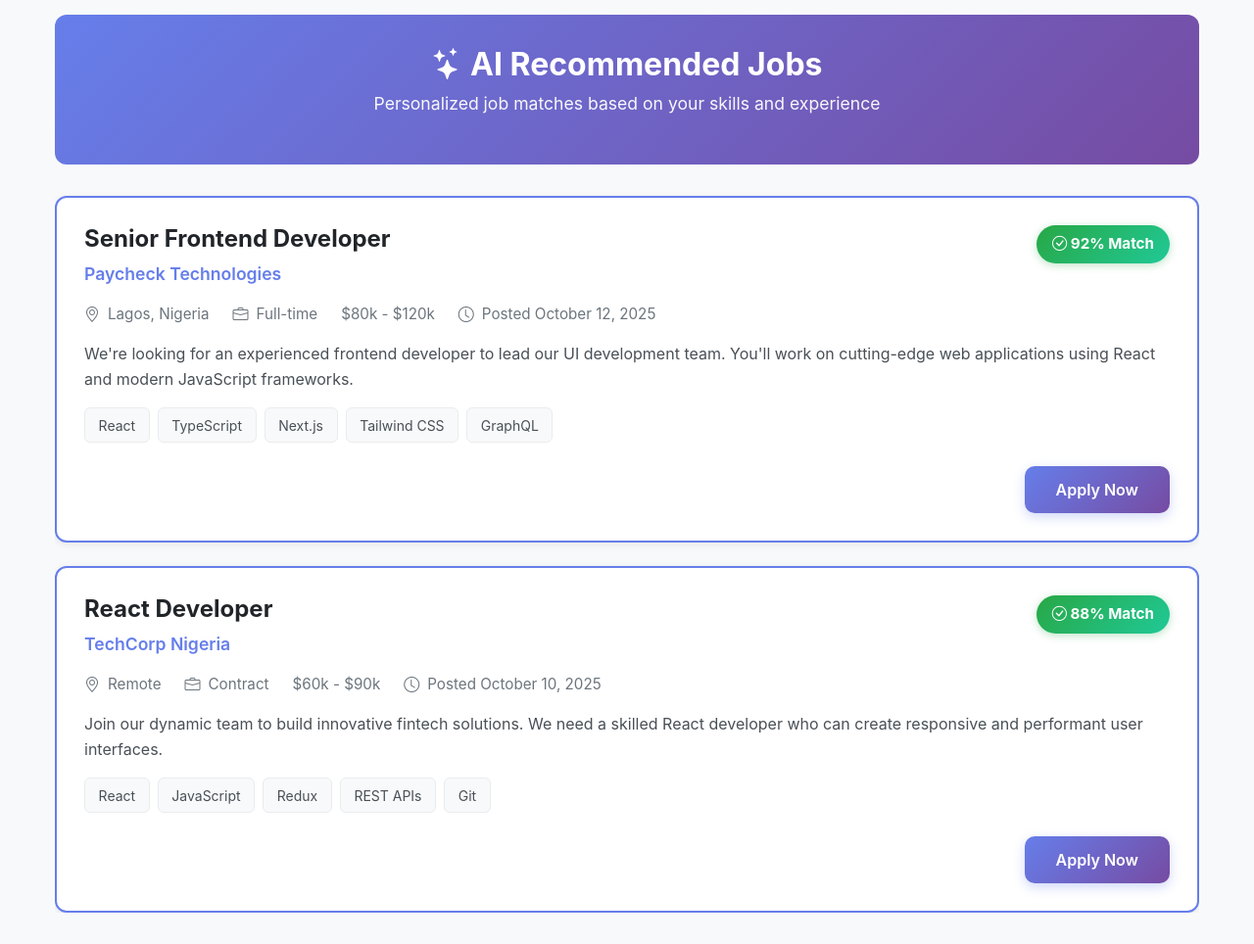
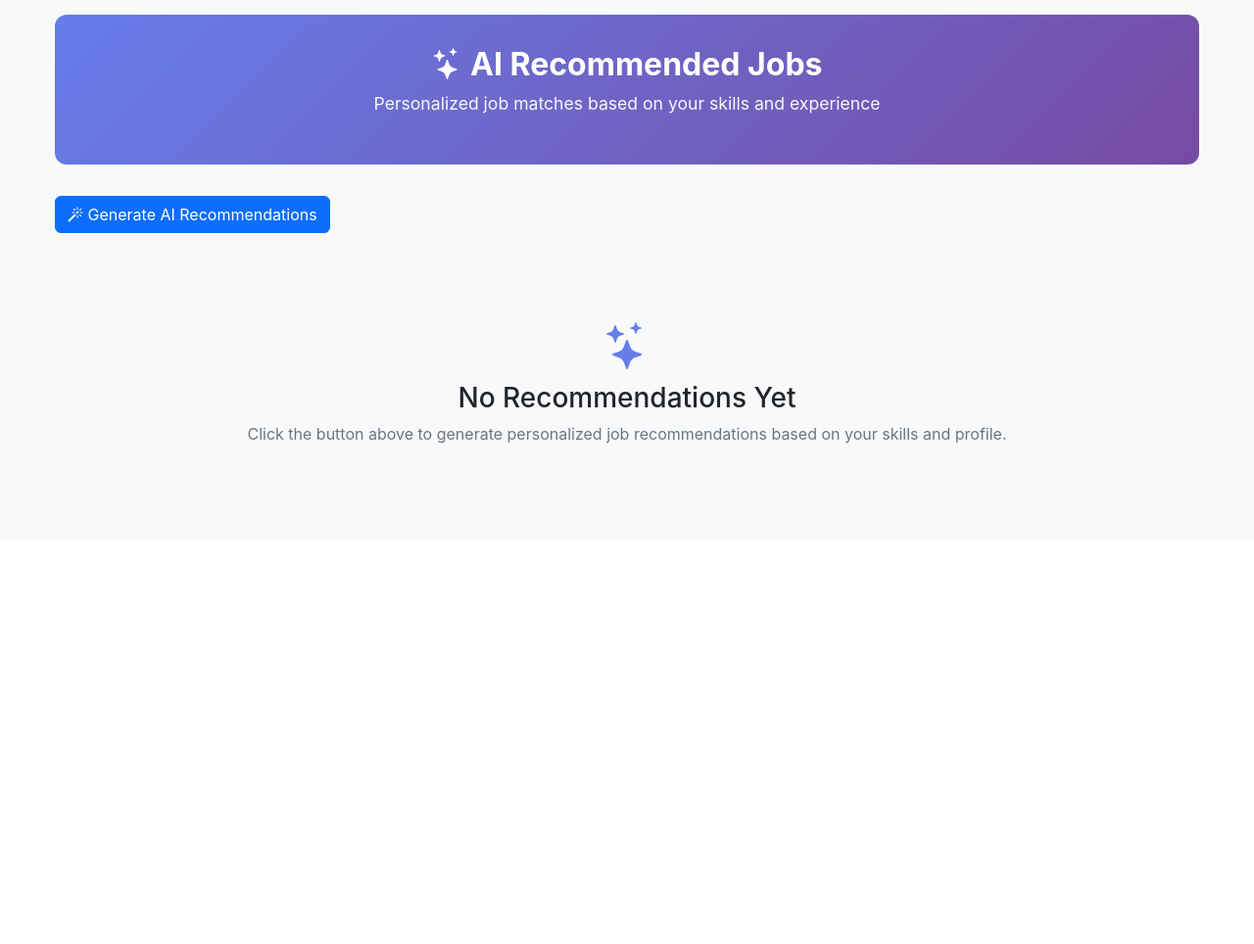
Before and after one commit to nnamdiindu/Job_Application_Management_System, a Flask app: template templates/job-seeker-dashboard.html in a window 1280 px wide, after a click on "AI Recommended Jobs". Shown: the part 295-1259 px from the top of the page at 98% size. After the commit the page ends 748 px from the top, so only its background shows below. Run offline with Flask 3, Linux system fonts and the light colour scheme; the template is opened without the code that fills it: most values are stand-ins (such as "Sample title", 1, 10 or a date in 2020); some libraries are stand-ins or nearby versions.

Commit message:
Modify template to return necessary values from job_recommendation route

```diff
--- a/templates/job-seeker-dashboard.html
+++ b/templates/job-seeker-dashboard.html
@@ -156,85 +156,159 @@
                     <p>Personalized job matches based on your skills and experience</p>
                 </div>
 
+                <!-- Generate/Refresh Button -->
+                <div style="margin-bottom: 2rem;">
+                    <form method="POST" action="{{ url_for('job_recommendation') }}">
+                        {% if has_recommendations %}
+                        <button type="submit" class="btn btn-secondary">
+                            <i class="bi bi-arrow-clockwise"></i> Refresh Recommendations
+                        </button>
+                        {% else %}
+                        <button type="submit" class="btn btn-primary">
+                            <i class="bi bi-magic"></i> Generate AI Recommendations
+                        </button>
+                        {% endif %}
+                    </form>
+                </div>
+
                 <div class="jobs-section">
-                    <!-- Recommended Job Card 1 -->
+                    {% if has_recommendations %}
+                    {% for rec in recommendations %}
+                    <form action="{{ url_for('apply_job') }}" method="post">
                         <div class="job-card job-card-recommended">
-                        <span class="match-badge"><i class="bi bi-check-circle"></i> 92% Match</span>
-                        <h2 class="job-title">Senior Frontend Developer</h2>
-                        <a href="#" class="company-name">Paycheck Technologies</a>
+                            <span class="match-badge">
+                                <i class="bi bi-check-circle"></i> {{ "%.0f"|format(rec.match_score * 100) }}% Match
+                            </span>
+                            <h2 class="job-title">{{ rec.job.title }}</h2>
+                            <a href="#" class="company-name">{{ rec.job.company }}</a>
 
                             <div class="job-meta">
                                 <div class="job-meta-item">
                                     <i class="bi bi-geo-alt"></i>
-                                <span>Lagos, Nigeria</span>
+                                    <span>{{ rec.job.location }}</span>
                                 </div>
                                 <div class="job-meta-item">
                                     <i class="bi bi-briefcase"></i>
-                                <span>Full-time</span>
+                                    <span>{{ rec.job.job_type }}</span>
                                 </div>
                                 <div class="job-meta-item">
-                                <span>$80k - $120k</span>
+                                    <span>{{ rec.job.salary_range }}</span>
                                 </div>
                                 <div class="job-meta-item">
                                     <i class="bi bi-clock"></i>
-                                <span>Posted October 12, 2025</span>
+                                    <span>Posted {{ rec.job.created_at.strftime("%B %d, %Y") }}</span>
                                 </div>
                             </div>
 
-                        <p class="job-description">We're looking for an experienced frontend developer to lead our UI
-                            development team. You'll work on cutting-edge web applications using React and modern
-                            JavaScript frameworks.</p>
+                            <p class="job-description">{{ rec.job.description }}</p>
+
+                            <!-- Match Breakdown -->
+                            {% if rec.skill_match_score or rec.location_match_score %}
+                            <div style="background: #f8f9fa; padding: 1rem; border-radius: 8px; margin-bottom: 1rem;">
+                                <h6 style="font-size: 0.875rem; font-weight: 600; margin-bottom: 0.5rem;">Match
+                                    Breakdown:</h6>
+
+                                {% if rec.skill_match_score %}
+                                <div style="margin-bottom: 0.5rem;">
+                                    <div
+                                        style="display: flex; justify-content: space-between; font-size: 0.75rem; margin-bottom: 0.25rem;">
+                                        <span>Skills Match</span>
+                                        <span>{{ "%.0f"|format(rec.skill_match_score * 100) }}%</span>
+                                    </div>
+                                    <div
+                                        style="background: #e9ecef; height: 8px; border-radius: 4px; overflow: hidden;">
+                                        <div
+                                            style="background: #667eea; height: 100%; width: {{ rec.skill_match_score * 100 }}%;">
+                                        </div>
+                                    </div>
+                                </div>
+                                {% endif %}
+
+                                {% if rec.location_match_score %}
+                                <div style="margin-bottom: 0.5rem;">
+                                    <div
+                                        style="display: flex; justify-content: space-between; font-size: 0.75rem; margin-bottom: 0.25rem;">
+                                        <span>Location Match</span>
+                                        <span>{{ "%.0f"|format(rec.location_match_score * 100) }}%</span>
+                                    </div>
+                                    <div
+                                        style="background: #e9ecef; height: 8px; border-radius: 4px; overflow: hidden;">
+                                        <div
+                                            style="background: #28a745; height: 100%; width: {{ rec.location_match_score * 100 }}%;">
+                                        </div>
+                                    </div>
+                                </div>
+                                {% endif %}
+
+                                {% if rec.experience_match_score %}
+                                <div>
+                                    <div
+                                        style="display: flex; justify-content: space-between; font-size: 0.75rem; margin-bottom: 0.25rem;">
+                                        <span>Experience Match</span>
+                                        <span>{{ "%.0f"|format(rec.experience_match_score * 100) }}%</span>
+                                    </div>
+                                    <div
+                                        style="background: #e9ecef; height: 8px; border-radius: 4px; overflow: hidden;">
+                                        <div
+                                            style="background: #ffc107; height: 100%; width: {{ rec.experience_match_score * 100 }}%;">
+                                        </div>
+                                    </div>
+                                </div>
+                                {% endif %}
+                            </div>
+                            {% endif %}
+
+                            <!-- Match Reasons -->
+                            {% if rec.match_reasons %}
+                            <div
+                                style="background: #e7f3ff; padding: 1rem; border-radius: 8px; margin-bottom: 1rem; border-left: 4px solid #667eea;">
+                                <h6 style="font-size: 0.875rem; font-weight: 600; margin-bottom: 0.5rem;">
+                                    <i class="bi bi-lightbulb"></i> Why This Match:
+                                </h6>
+                                <ul style="margin: 0; padding-left: 1.5rem; font-size: 0.875rem;">
+                                    {% for key, value in rec.match_reasons.items() %}
+                                    <li><strong>{{ key|title }}:</strong> {{ value }}</li>
+                                    {% endfor %}
+                                </ul>
+                            </div>
+                            {% endif %}
+
+                            <!-- Missing Skills -->
+                            {% if rec.missing_skills and rec.missing_skills.required %}
+                            <div
+                                style="background: #fff3cd; padding: 1rem; border-radius: 8px; margin-bottom: 1rem; border-left: 4px solid #ffc107;">
+                                <h6 style="font-size: 0.875rem; font-weight: 600; margin-bottom: 0.5rem;">
+                                    <i class="bi bi-exclamation-triangle"></i> Skills to Develop:
+                                </h6>
+                                <p style="margin: 0; font-size: 0.875rem;">
+                                    {{ rec.missing_skills.required|join(', ') }}
+                                    {% if rec.missing_skills.recommendation %}
+                                    <br><small style="color: #856404;">{{ rec.missing_skills.recommendation }}</small>
+                                    {% endif %}
+                                </p>
+                            </div>
+                            {% endif %}
 
                             <div class="job-tags">
-                            <span class="job-tag">React</span>
-                            <span class="job-tag">TypeScript</span>
-                            <span class="job-tag">Next.js</span>
-                            <span class="job-tag">Tailwind CSS</span>
-                            <span class="job-tag">GraphQL</span>
+                                {% for skill in rec.job.skills_required.split(',') %}
+                                <span class="job-tag">{{ skill.strip() }}</span>
+                                {% endfor %}
                             </div>
 
-                        <button class="btn-apply">Apply Now</button>
+                            <input type="hidden" name="job-id" value="{{ rec.job.id }}">
+                            <button type="submit" class="btn-apply">Apply Now</button>
                             <div style="clear: both;"></div>
                         </div>
-
-                    <!-- Recommended Job Card 2 -->
-                    <div class="job-card job-card-recommended">
-                        <span class="match-badge"><i class="bi bi-check-circle"></i> 88% Match</span>
-                        <h2 class="job-title">React Developer</h2>
-                        <a href="#" class="company-name">TechCorp Nigeria</a>
-
-                        <div class="job-meta">
-                            <div class="job-meta-item">
-                                <i class="bi bi-geo-alt"></i>
-                                <span>Remote</span>
+                    </form>
+                    {% endfor %}
+                    {% else %}
+                    <div style="text-align: center; padding: 3rem; background: #f8f9fa; border-radius: 12px;">
+                        <i class="bi bi-stars" style="font-size: 3rem; color: #667eea; margin-bottom: 1rem;"></i>
+                        <h3 style="color: #212529; margin-bottom: 0.5rem;">No Recommendations Yet</h3>
+                        <p style="color: #6c757d;">Click the button above to generate personalized job recommendations
+                            based on your skills and profile.</p>
                     </div>
-                            <div class="job-meta-item">
-                                <i class="bi bi-briefcase"></i>
-                                <span>Contract</span>
-                            </div>
-                            <div class="job-meta-item">
-                                <span>$60k - $90k</span>
-                            </div>
-                            <div class="job-meta-item">
-                                <i class="bi bi-clock"></i>
-                                <span>Posted October 10, 2025</span>
-                            </div>
-                        </div>
-
-                        <p class="job-description">Join our dynamic team to build innovative fintech solutions. We need
-                            a skilled React developer who can create responsive and performant user interfaces.</p>
-
-                        <div class="job-tags">
-                            <span class="job-tag">React</span>
-                            <span class="job-tag">JavaScript</span>
-                            <span class="job-tag">Redux</span>
-                            <span class="job-tag">REST APIs</span>
-                            <span class="job-tag">Git</span>
-                        </div>
-
-                        <button class="btn-apply">Apply Now</button>
-                        <div style="clear: both;"></div>
-                    </div>
+                    {% endif %}
                 </div>
             </div>
 
```
Lines whose indentation alone changed are shown as unchanged.
